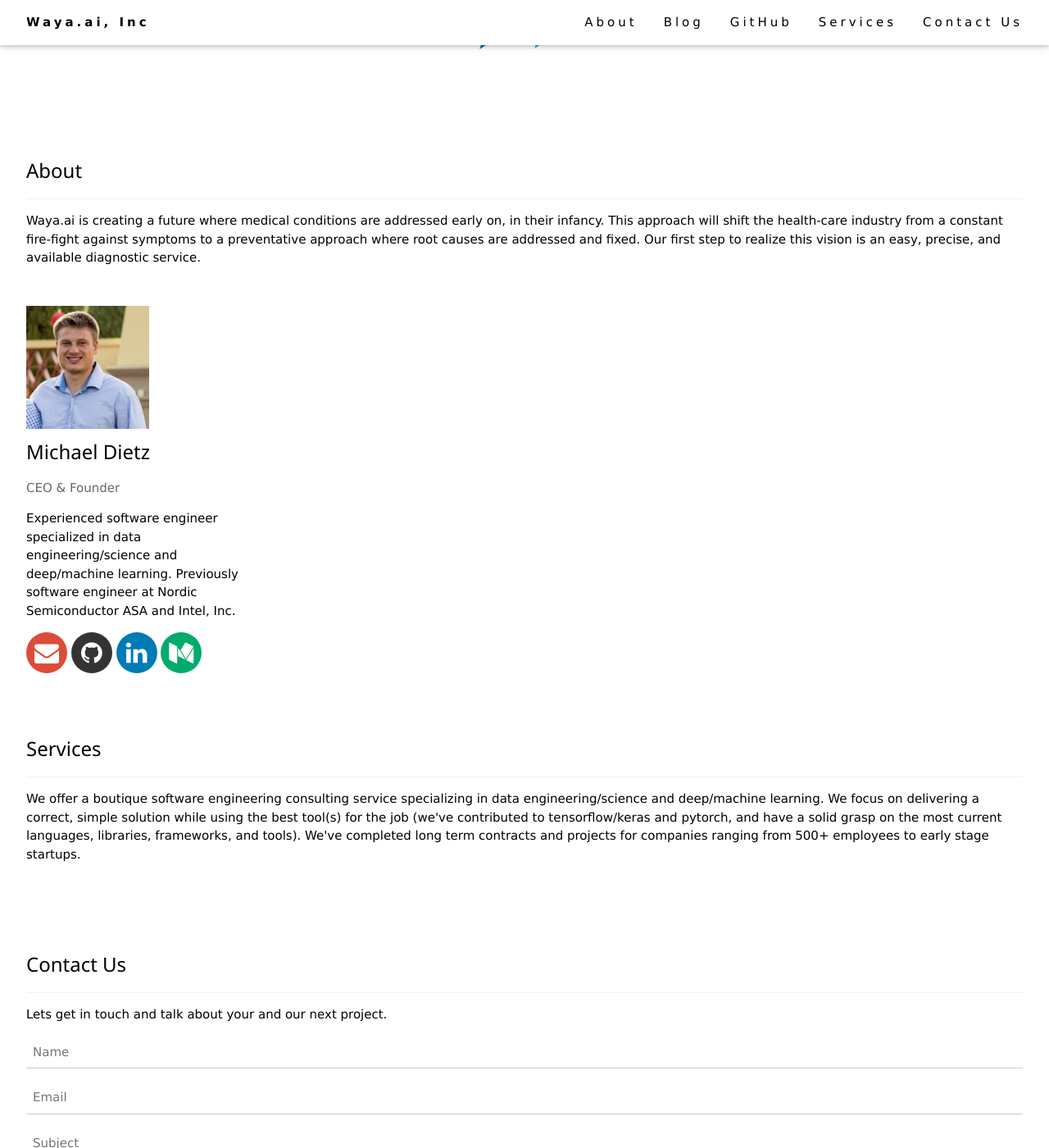
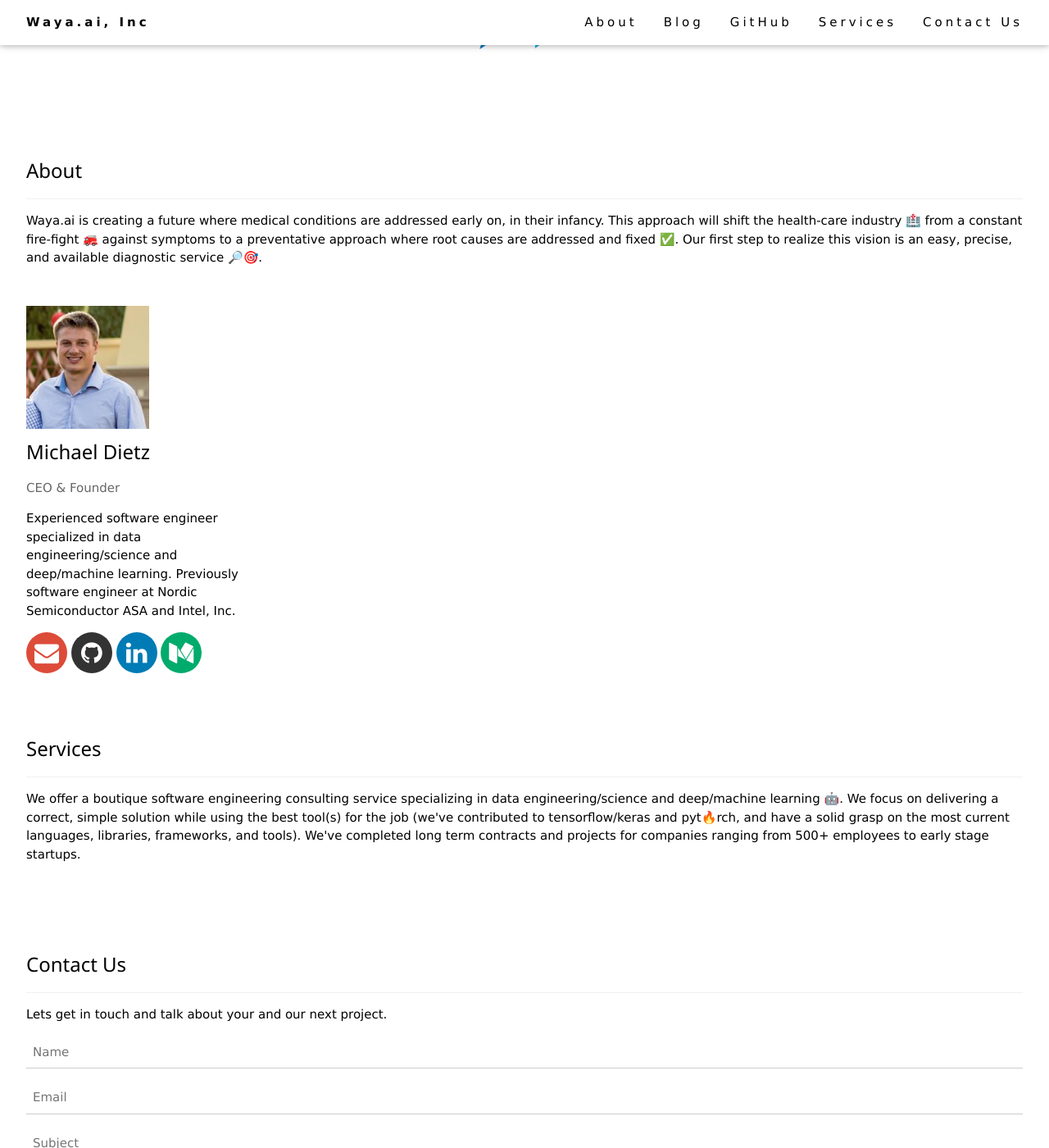
Before and after one commit to wayaai/Waya.ai, a Jekyll site: the page built from README.md, in a window 1280 px wide and 1400 px high, scrolled down 379 px. Shown: the whole window at 82% size. Built offline with Jekyll 4.4.1, drawn with Linux system fonts in a browser that asks for light colours; our own code applies the rules of GitHub Pages for plain Markdown files.

Commit message:
add emojis

```diff
--- a/_layouts/default.html
+++ b/_layouts/default.html
@@ -74,7 +74,9 @@
       <!-- About Section -->
       <div class="w3-container w3-padding-32" id="about">
         <h3 class="w3-border-bottom w3-border-light-grey w3-padding-16">About</h3>
-        <p>Waya.ai is creating a future where medical conditions are addressed early on, in their infancy. This approach will shift the health-care industry from a constant fire-fight against symptoms to a preventative approach where root causes are addressed and fixed. Our first step to realize this vision is an easy, precise, and available diagnostic service.
+        <p>Waya.ai is creating a future where medical conditions are addressed early on, in their infancy.
+          This approach will shift the health-care industry 🏥 from a constant fire-fight 🚒 against symptoms to a preventative approach where root causes are addressed and fixed ✅.
+          Our first step to realize this vision is an easy, precise, and available diagnostic service 🔎🎯.
         </p>
       </div>
 
@@ -99,8 +101,8 @@
       <!-- Services Section -->
       <div class="w3-container w3-padding-32" id="services">
         <h3 class="w3-border-bottom w3-border-light-grey w3-padding-16">Services</h3>
-        <p>We offer a boutique software engineering consulting service specializing in data engineering/science and deep/machine learning.
-           We focus on delivering a correct, simple solution while using the best tool(s) for the job (we've contributed to tensorflow/keras and pytorch, and have a solid grasp on the most current languages, libraries, frameworks, and tools).
+        <p>We offer a boutique software engineering consulting service specializing in data engineering/science and deep/machine learning 🤖.
+           We focus on delivering a correct, simple solution while using the best tool(s) for the job (we've contributed to tensorflow/keras and pyt🔥rch, and have a solid grasp on the most current languages, libraries, frameworks, and tools).
            We've completed long term contracts and projects for companies ranging from 500+ employees to early stage startups.
         </p>
       </div>
```
